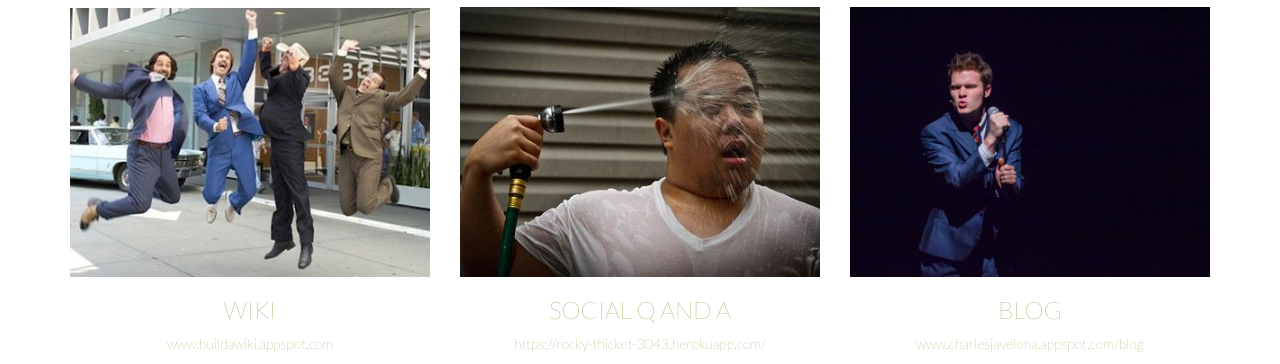
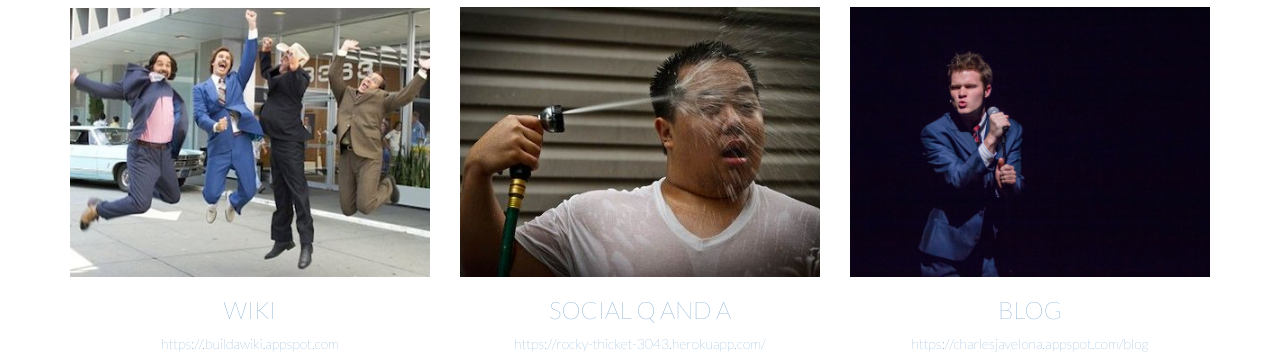
Before and after one commit to charlesakio/portfolio, a plain HTML site: page udacity_portfolio/index.html in a window 1280 px wide. Shown: the part 649-1013 px from the top of the page. Drawn offline with Linux system fonts and the light colour scheme.

Commit message:
Updated index.html, added url links to featured work

```diff
--- a/udacity_portfolio/index.html
+++ b/udacity_portfolio/index.html
@@ -38,19 +38,22 @@
     </div>
     <div class="row text-center">
       <div class="col-md-4">
+        <a href="https://buildawiki.appspot.com/" target="_blank">
         <img class="img-responsive" src="img/left.jpg" alt="left image" />
         <h3 class="text-uppercase">Wiki</h3>
-        <p>www.buildawiki.appspot.com</p>
+         <p>https://.buildawiki.appspot.com</p></a>
       </div>
       <div class="col-md-4">
+        <a href="https://rocky-thicket-3043.herokuapp.com/" target="_blank">
         <img class="img-responsive" src="img/middle.jpg" alt="middle image" />
         <h3 class="text-uppercase">Social Q and A</h3>
-        <p>https://rocky-thicket-3043.herokuapp.com/</p>
+        <p>https://rocky-thicket-3043.herokuapp.com/</p></a>
       </div>
       <div class="col-md-4">
+        <a href="https://charlesjavelona.appspot.com/blog" target="_blank">
         <img class="img-responsive" src="img/right.jpg" alt="right image" />
         <h3 class="text-uppercase">Blog</h3>
-        <p>www.charlesjavelona.appspot.com/blog</p>
+        <p>https://charlesjavelona.appspot.com/blog</p></a>
       </div>
     </div>
   </div>
```
